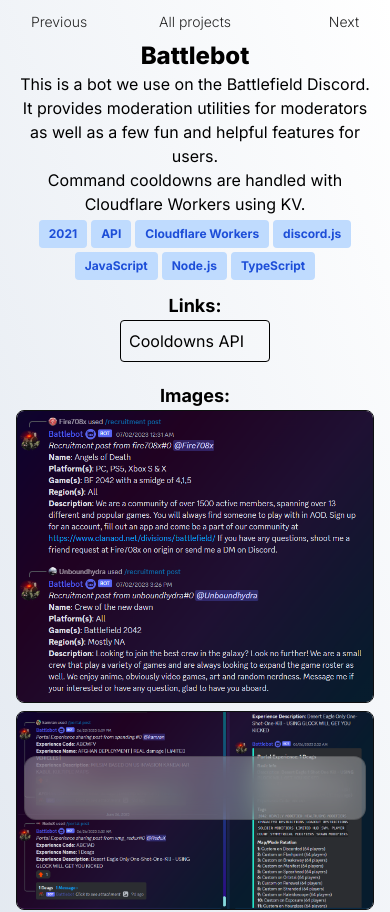
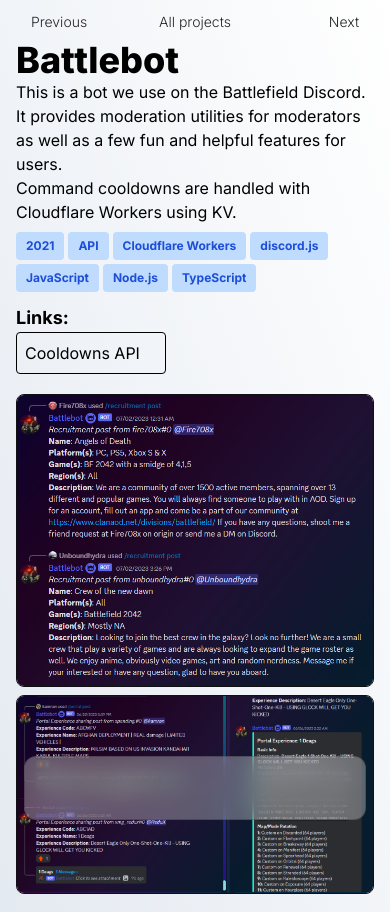
Before and after one commit to leonlarsson/leon-home, a Next.js app: page /projects/battlebot in a window 390 px wide. Shown: the top 912 px of the page. Built offline with nearby package versions, Linux system fonts and the light colour scheme; a web font is replaced by a local one.

Commit message:
project: redesign
TODO: Adapt description newlines.

```diff
--- a/app/(main)/projects/[slug]/page.tsx
+++ b/app/(main)/projects/[slug]/page.tsx
@@ -38,8 +38,8 @@ export default ({ params }: { params: { slug: string } }) => {
   const nextProject = project && projects[projects.indexOf(project) + 1];
 
   return (
-    <div>
-      <div className="mx-auto mb-2 flex w-full max-w-5xl select-none justify-between font-light text-neutral-800 dark:text-neutral-300 max-[400px]:text-sm">
+    <div className="pb-10 text-start">
+      <div className="mx-auto mb-2 flex max-w-3xl select-none justify-between font-light text-neutral-800 dark:text-neutral-300 max-[400px]:text-sm">
         <div className="w-full text-start">
           {previousProject && (
             <Link className="underline-offset-2 transition-all hover:font-normal hover:text-black hover:underline dark:hover:text-kinda-white" href={`/projects/${previousProject.slug}`} title={`Previous project, ${previousProject.name}.`} draggable={false}>
@@ -67,12 +67,14 @@ export default ({ params }: { params: { slug: string } }) => {
 
       {project ? (
         <div>
-          <span className="text-[2rem] font-extrabold transition-all max-sm:text-2xl">{project.name}</span>
+          {/* Main content (title, description, tags, links) */}
+          <div className="mx-auto max-w-3xl">
+            <span className="text-4xl font-extrabold transition-all">{project.name}</span>
 
             <p className="whitespace-pre-line">{project.description}</p>
 
             {project.tags && (
-            <div className="mb-3 mt-1 flex flex-wrap justify-center gap-1">
+              <div className="mb-3 mt-2 flex flex-wrap gap-1">
                 {project.year && <Tag tag={project.year} clickable />}
                 {project.tags
                   .sort((a, b) => a.localeCompare(b))
@@ -86,7 +88,7 @@ export default ({ params }: { params: { slug: string } }) => {
             {(project.link || project.githubLink || project.extraLinks) && (
               <>
                 <span className="text-lg font-bold">Links:</span>
-              <div className="flex flex-wrap justify-center gap-2">
+                <div className="flex flex-wrap gap-2">
                   {project.link && (
                     <Link href={project.link} target={!project.link.startsWith("http") ? "_self" : "_blank"} className="button-with-border" draggable={false}>
                       {project.linkName ?? "Go to project"} <i className="fa-solid fa-link" />
@@ -107,12 +109,14 @@ export default ({ params }: { params: { slug: string } }) => {
                 </div>
               </>
             )}
+          </div>
 
+          {/* Preview */}
           {/* Only render preview if project.link exists */}
           {!project.hidePreview && project.link && (
-            <GradientBorder extraClasses="mt-5">
-              <details className="rounded transition-colors">
-                <summary className="cursor-pointer p-2 text-lg font-semibold text-white">Preview {project.slug === "leon-home" && "(Inception style)"}</summary>
+            <GradientBorder extraClasses="mt-5 w-full">
+              <details className="rounded">
+                <summary className="cursor-pointer p-2 text-center text-lg font-semibold text-white">Preview {project.slug === "leon-home" && "(Inception style)"}</summary>
                 <iframe src={project.link} className="h-[500px] w-full rounded bg-white lg:h-[500px] xl:h-[700px]"></iframe>
               </details>
             </GradientBorder>
@@ -120,15 +124,13 @@ export default ({ params }: { params: { slug: string } }) => {
 
           {/* Only render images if the exist */}
           {project.images && (
-            <div className="mt-5">
-              <span className="text-lg font-bold">Image{project.images.length > 1 && "s"}:</span>
-
+            <div className="mt-5 w-full">
               {/* Style: display as many cols as there are images */}
-              <div className={`container mx-auto grid gap-2 ${project.images.length === 1 ? "grid-cols-1" : ""} ${project.images.length === 2 ? "grid-cols-2" : ""} ${project.images.length === 3 ? "grid-cols-3" : ""} max-lg:grid-cols-1`}>
+              <div className={`grid gap-2 ${project.images.length === 1 ? "grid-cols-1" : ""} ${project.images.length === 2 ? "grid-cols-2" : ""} ${project.images.length === 3 ? "grid-cols-3" : ""} max-lg:grid-cols-1`}>
                 {project.images.map((image, index) => (
-                  <div key={index} className="w-full rounded">
+                  <div key={index}>
                     {/* Style: Only use w-full if more than 1 image and on lg and up. Lower than lg means 1 col, where we should not stretch images */}
-                    <Image src={image} quality={100} alt={`Project image for ${project.name}.`} className={`m-auto select-none ${project.images!.length > 1 ? "lg:w-full" : ""} rounded-lg border border-kinda-black dark:border-kinda-white/50`} priority placeholder="blur" />
+                    <Image src={image} quality={100} alt={`Project image for ${project.name}.`} className={`mx-auto select-none ${project.images!.length > 1 ? "lg:w-full" : ""} rounded-lg border border-kinda-black dark:border-kinda-white/50`} priority placeholder="blur" />
                   </div>
                 ))}
               </div>
@@ -136,14 +138,14 @@ export default ({ params }: { params: { slug: string } }) => {
           )}
         </div>
       ) : (
-        <div className="mt-1 flex flex-col gap-2">
-          <div className="text-red-500 dark:text-red-400">
+        <div>
+          <div className="mb-3 text-center text-red-500 dark:text-red-400">
             Project <span className="rounded bg-black p-1 font-semibold text-white dark:bg-kinda-white dark:text-kinda-black">{decodeURIComponent(params.slug)}</span> not found
           </div>
 
           {projects.filter(project => project.slug.includes(params.slug)).length > 0 && (
-            <div>
-              <span>Maybe you were looking for:</span>
+            <div className={`mx-auto self-center ${projects.filter(project => project.slug.includes(params.slug)).length === 1 ? "max-w-3xl" : ""}`}>
+              <div className="text-center">Maybe you were looking for:</div>
               <ProjectsGrid projects={projects.filter(project => project.slug.includes(params.slug))} />
             </div>
           )}
```
Lines whose indentation alone changed are shown as unchanged.
